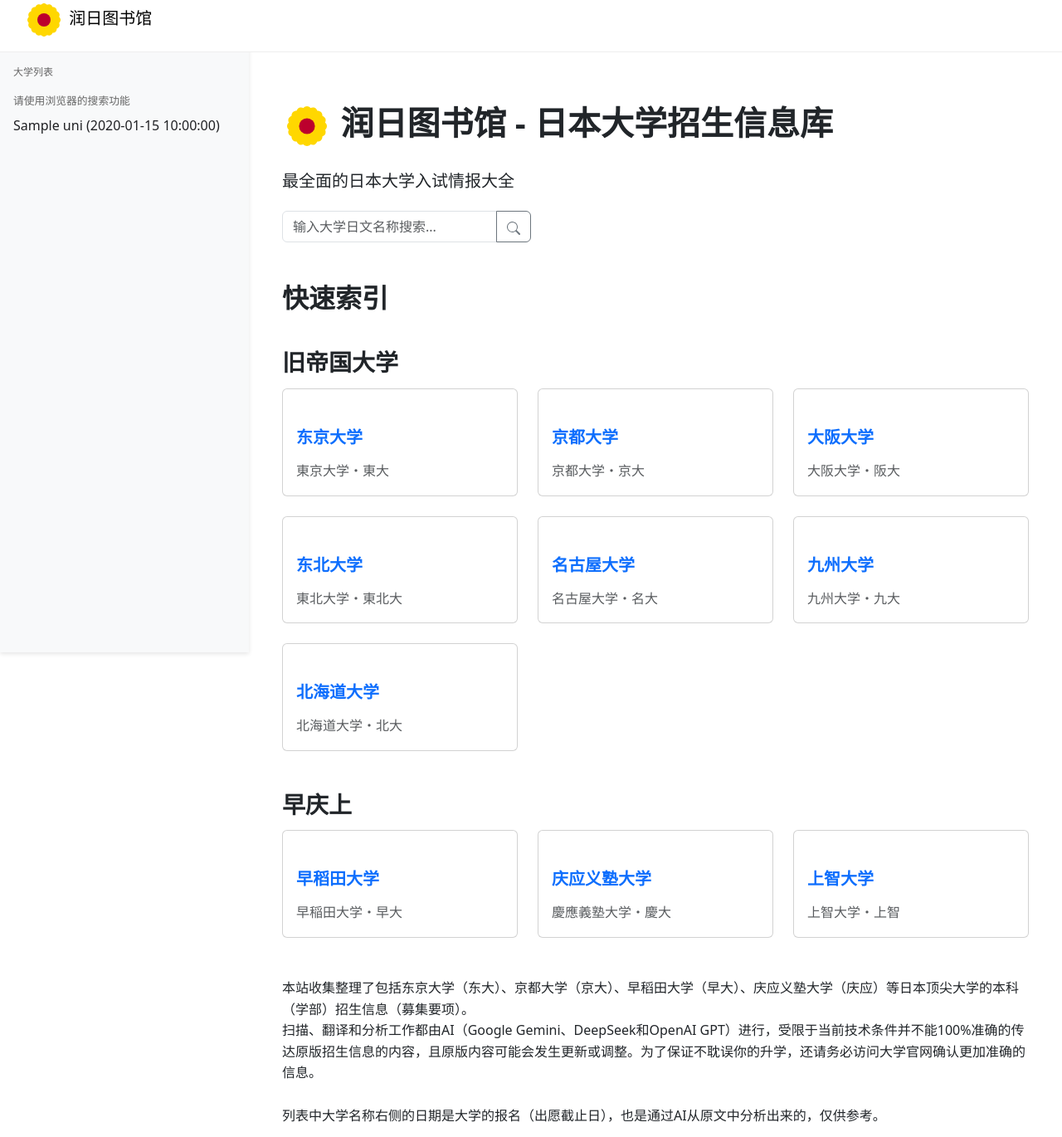
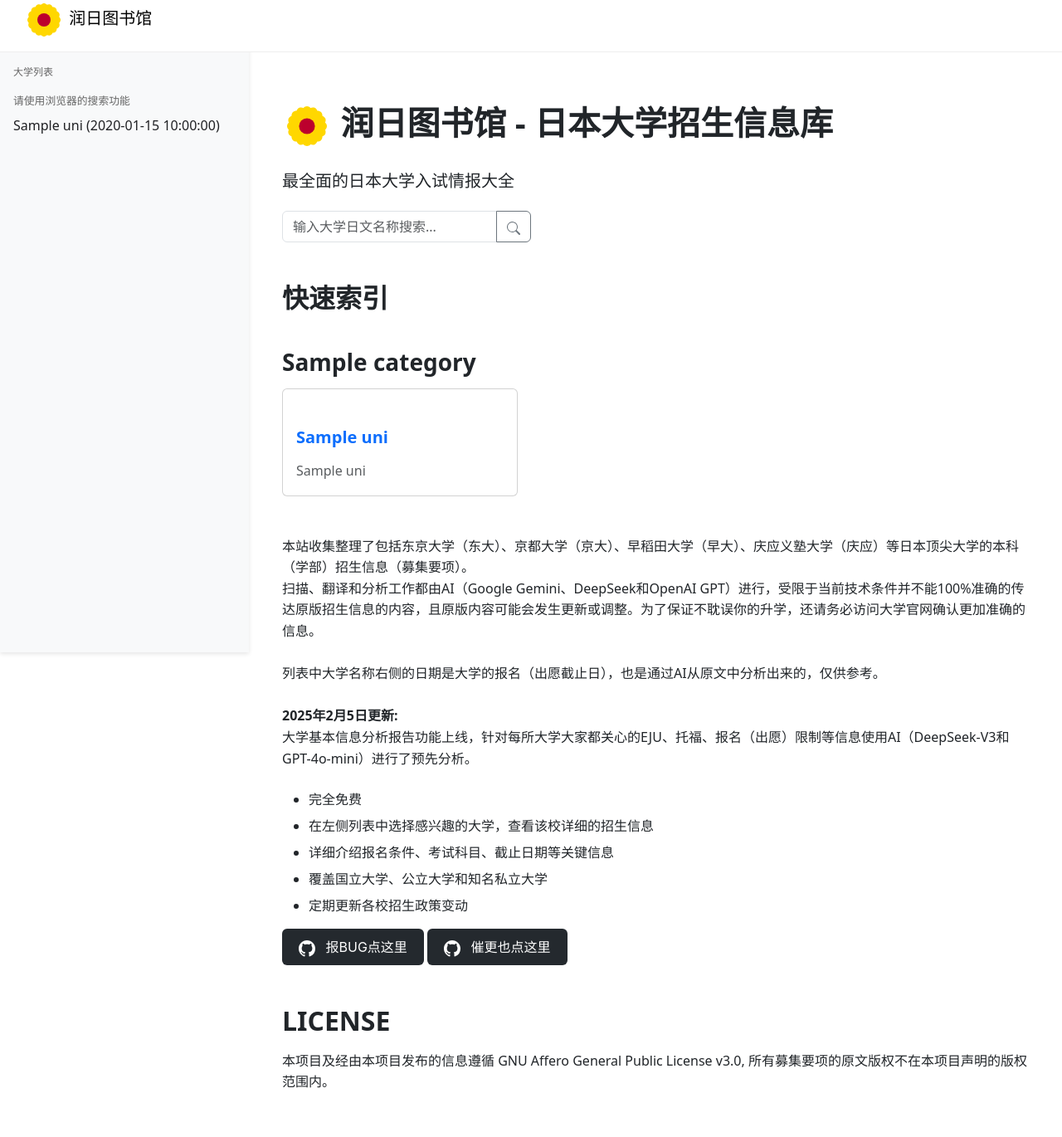
Before and after one commit to wengzhiwen/RunJPLib, a Flask app: template templates/index.html in a window 1280 px wide. Shown: the part 14-1384 px from the top of the page at 83% size. After the commit the page ends 1325 px from the top, so only its background shows below. Run offline with Flask 2, Linux system fonts and the light colour scheme; the template is opened without the code that fills it: most values are stand-ins (such as "Sample title", 1, 10 or a date in 2020).

Commit message:
在首页路由中实现大学分类信息的动态加载，支持从CSV文件读取分类数据并展示，增强用户导航体验。修复了文件未找到和格式错误的处理逻辑。

```diff
--- a/app.py
+++ b/app.py
@@ -1,8 +1,10 @@
-from flask import Flask, send_from_directory
-from routes.index import index_route, university_route, sitemap_route
+from flask import Flask, send_from_directory, render_template
+from routes.index import index_route, university_route, sitemap_route, get_sorted_universities
 import logging
 from dotenv import load_dotenv
 import os
+import csv
+from collections import defaultdict
 load_dotenv()
 
 app = Flask(__name__)
@@ -22,7 +24,63 @@ def favicon():
 # 首页路由
 @app.route('/')
 def index():
-    return index_route()
+    universities = get_sorted_universities()
+    categories = defaultdict(list)
+
+    try:
+        # 从CSV文件加载分类信息，独立于文件系统
+        with open('data/university_categories.csv', 'r', encoding='utf-8') as f:
+            reader = csv.DictReader(f)
+            required_fields = {'category', 'name', 'ja_name', 'url'}
+
+            # 检查CSV文件是否包含所有必需字段
+            if not required_fields.issubset(reader.fieldnames):
+                missing_fields = required_fields - set(reader.fieldnames)
+                logging.error(f"CSV文件缺少必需字段: {missing_fields}")
+                return render_template('index.html',
+                                    universities=universities,
+                                    categories=categories,
+                                    error="大学分类数据格式不正确")
+
+            for row_num, row in enumerate(reader, start=2):
+                try:
+                    # 验证必需字段不为空
+                    if not all(row[field] for field in required_fields):
+                        logging.warning(f"第{row_num}行存在空字段")
+                        continue
+
+                    categories[row['category']].append({
+                        'name': row['name'],
+                        'ja_name': row['ja_name'],
+                        'url': row['url']
+                    })
+                except KeyError as e:
+                    logging.error(f"第{row_num}行缺少字段: {e}")
+                    continue
+                except Exception as e:
+                    logging.error(f"处理第{row_num}行时发生错误: {e}")
+                    continue
+
+    except FileNotFoundError:
+        logging.error("找不到大学分类数据文件: data/university_categories.csv")
+        return render_template('index.html',
+                             universities=universities,
+                             categories=categories,
+                             error="大学分类数据文件不存在")
+    except csv.Error as e:
+        logging.error(f"CSV文件格式错误: {e}")
+        return render_template('index.html',
+                             universities=universities,
+                             categories=categories,
+                             error="大学分类数据格式不正确")
+    except Exception as e:
+        logging.error(f"读取大学分类数据时发生未知错误: {e}")
+        return render_template('index.html',
+                             universities=universities,
+                             categories=categories,
+                             error="读取大学分类数据时发生错误")
+
+    return render_template('index.html', universities=universities, categories=categories)
 
 # RESTful路由 - 大学详情页（中文版和原版）
 # 新的路由格式：/university/<name>/<deadline>
@@ -50,6 +108,32 @@ def university_zh_with_deadline(name, deadline):
 def university(name):
     return university_route(name)
 
+def load_universities():
+    # 用于导航的大学列表
+    universities = []
+    # 用于快速索引的分类数据
+    categories = defaultdict(list)
+
+    with open('data/university_categories.csv', 'r', encoding='utf-8') as f:
+        reader = csv.DictReader(f)
+        for row in reader:
+            university = {
+                'name': row['name'],
+                'ja_name': row['ja_name'],
+                'short_name': row['short_name'],
+                'deadline': row['deadline'],
+                'url': row['url']
+            }
+            # 添加到导航列表
+            universities.append(university)
+            # 添加到分类索引
+            categories[row['category']].append(university)
+
+    # 对导航列表按名称排序
+    universities.sort(key=lambda x: x['name'])
+
+    return universities, categories
+
 if __name__ == '__main__':
     # 设定日志配置
     logging.basicConfig(
--- a/templates/index.html
+++ b/templates/index.html
@@ -392,93 +392,21 @@
                         </div>
                     </div>
                     <h2>快速索引</h2>
-                    <h3>旧帝国大学</h3>
+                    {% for category, unis in categories.items() %}
+                    <h3>{{ category }}</h3>
                     <div class="row row-cols-1 row-cols-md-2 row-cols-lg-3 g-4 mb-5">
+                        {% for uni in unis %}
                         <div class="col">
                             <div class="card h-100">
                                 <div class="card-body">
-                                    <h5 class="card-title"><a href="/university/%E6%9D%B1%E4%BA%AC%E5%A4%A7%E5%AD%A6/2024-12-06" class="text-decoration-none">东京大学</a></h5>
-                                    <p class="card-text text-muted">東京大学・東大</p>
+                                    <h5 class="card-title"><a href="{{ uni.url }}" class="text-decoration-none">{{ uni.name }}</a></h5>
+                                    <p class="card-text text-muted">{{ uni.ja_name }}</p>
                                 </div>
                             </div>
                         </div>
-                        <div class="col">
-                            <div class="card h-100">
-                                <div class="card-body">
-                                    <h5 class="card-title"><a href="/university/%E4%BA%AC%E9%83%BD%E5%A4%A7%E5%AD%A6/2099-01-01" class="text-decoration-none">京都大学</a></h5>
-                                    <p class="card-text text-muted">京都大学・京大</p>
-                                </div>
-                            </div>
-                        </div>
-                        <div class="col">
-                            <div class="card h-100">
-                                <div class="card-body">
-                                    <h5 class="card-title"><a href="/university/%E5%A4%A7%E9%98%AA%E5%A4%A7%E5%AD%A6/2025-01-10" class="text-decoration-none">大阪大学</a></h5>
-                                    <p class="card-text text-muted">大阪大学・阪大</p>
-                                </div>
-                            </div>
-                        </div>
-                        <div class="col">
-                            <div class="card h-100">
-                                <div class="card-body">
-                                    <h5 class="card-title"><a href="/university/%E6%9D%B1%E5%8C%97%E5%A4%A7%E5%AD%A6/2024-02-08" class="text-decoration-none">东北大学</a></h5>
-                                    <p class="card-text text-muted">東北大学・東北大</p>
-                                </div>
-                            </div>
-                        </div>
-                        <div class="col">
-                            <div class="card h-100">
-                                <div class="card-body">
-                                    <h5 class="card-title"><a href="/university/%E5%90%8D%E5%8F%A4%E5%B1%8B%E5%A4%A7%E5%AD%A6/2025-01-07" class="text-decoration-none">名古屋大学</a></h5>
-                                    <p class="card-text text-muted">名古屋大学・名大</p>
-                                </div>
-                            </div>
-                        </div>
-                        <div class="col">
-                            <div class="card h-100">
-                                <div class="card-body">
-                                    <h5 class="card-title"><a href="/university/%E4%B9%9D%E5%B7%9E%E5%A4%A7%E5%AD%A6/2024-11-15" class="text-decoration-none">九州大学</a></h5>
-                                    <p class="card-text text-muted">九州大学・九大</p>
-                                </div>
-                            </div>
-                        </div>
-                        <div class="col">
-                            <div class="card h-100">
-                                <div class="card-body">
-                                    <h5 class="card-title"><a href="/university/%E5%8C%97%E6%B5%B7%E9%81%93%E5%A4%A7%E5%AD%A6/2025-09-25" class="text-decoration-none">北海道大学</a></h5>
-                                    <p class="card-text text-muted">北海道大学・北大</p>
-                                </div>
-                            </div>
-                        </div>
+                        {% endfor %}
                     </div>
-
-                    <h3>早庆上</h3>
-                    <div class="row row-cols-1 row-cols-md-2 row-cols-lg-3 g-4 mb-5">
-                        <div class="col">
-                            <div class="card h-100">
-                                <div class="card-body">
-                                    <h5 class="card-title"><a href="/university/%E6%97%A9%E7%A8%B2%E7%94%B0%E5%A4%A7%E5%AD%A6/2023-06-23" class="text-decoration-none">早稻田大学</a></h5>
-                                    <p class="card-text text-muted">早稲田大学・早大</p>
-                                </div>
-                            </div>
-                        </div>
-                        <div class="col">
-                            <div class="card h-100">
-                                <div class="card-body">
-                                    <h5 class="card-title"><a href="/university/%E6%85%B6%E6%87%89%E7%BE%A9%E5%A1%BE%E5%A4%A7%E5%AD%A6/2024-10-31" class="text-decoration-none">庆应义塾大学</a></h5>
-                                    <p class="card-text text-muted">慶應義塾大学・慶大</p>
-                                </div>
-                            </div>
-                        </div>
-                        <div class="col">
-                            <div class="card h-100">
-                                <div class="card-body">
-                                    <h5 class="card-title"><a href="/university/%E4%B8%8A%E6%99%BA%E5%A4%A7%E5%AD%A6/2024-08-07" class="text-decoration-none">上智大学</a></h5>
-                                    <p class="card-text text-muted">上智大学・上智</p>
-                                </div>
-                            </div>
-                        </div>
-                    </div>
+                    {% endfor %}
 
                     <p>本站收集整理了包括东京大学（东大）、京都大学（京大）、早稻田大学（早大）、庆应义塾大学（庆应）等日本顶尖大学的本科（学部）招生信息（募集要项）。<br />
                         扫描、翻译和分析工作都由AI（Google Gemini、DeepSeek和OpenAI GPT）进行，受限于当前技术条件并不能100%准确的传达原版招生信息的内容，且原版内容可能会发生更新或调整。为了保证不耽误你的升学，还请务必访问大学官网确认更加准确的信息。<br />
```
Also changed, not shown: data/university_categories.csv (added, +54 -0 lines).
